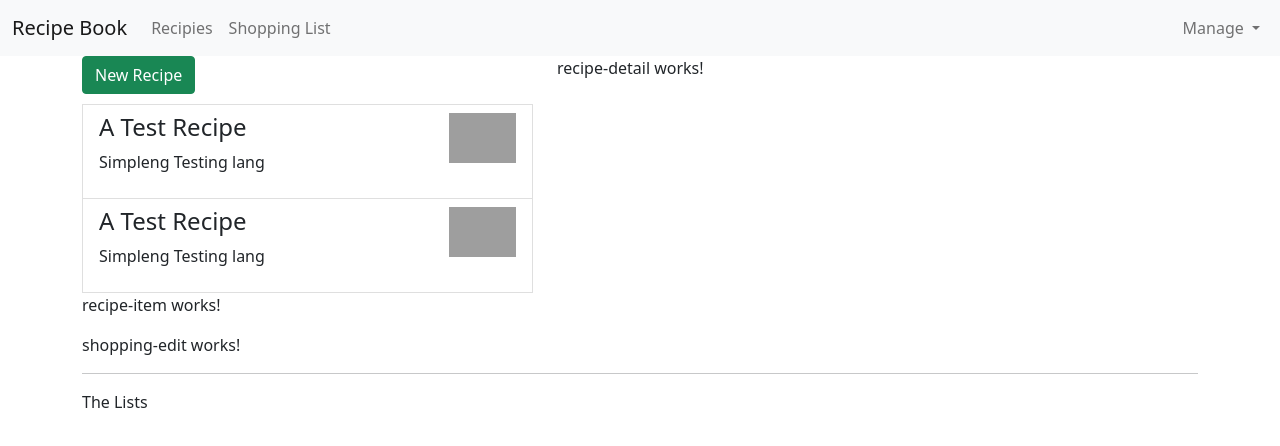
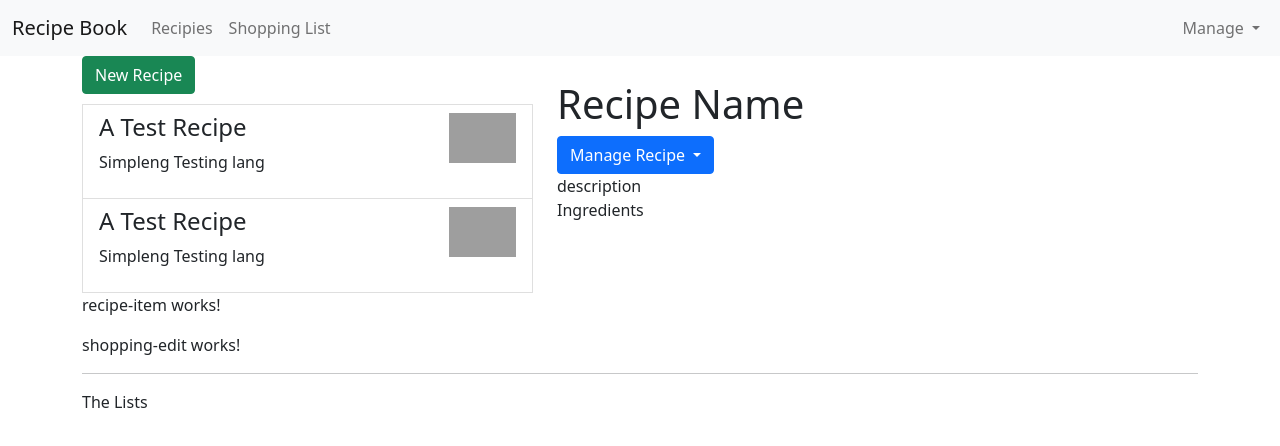
Before and after one commit to ChristianJayDC/Angular-Complete-Guide, an Angular app in the folder Project/: page / in a window 1280 px wide. Shown: the top 446 px of the page. Built offline with nearby package versions, Linux system fonts and the light colour scheme; grey boxes are pictures that could not be loaded.

Commit message:
Working the recipe detail

```diff
--- a/Project/src/app/recipies/recipe-detail/recipe-detail.component.html
+++ b/Project/src/app/recipies/recipe-detail/recipe-detail.component.html
@@ -1 +1,37 @@
-<p>recipe-detail works!</p>
+<div class="row">
+  <div class="col-xs-12">
+    <img src="" alt="" class="img-fluid">
+  </div>
+</div>
+
+<div class="row">
+  <div class="col-xs-12">
+    <h1>Recipe Name</h1>
+  </div>
+</div>
+
+<div class="row">
+  <div class="col-xs-12">
+    <div class="btn-group">
+      <button type="button" class="btn btn-primary dropdown-toggle">Manage Recipe <span class="caret"></span></button>
+
+      <ul class="dropdown-menu">
+        <li><a href="#">Add to Shopping List</a></li>
+        <li><a href="#">Edit Recipe</a></li>
+        <li><a href="#">Delete Recipe</a></li>
+      </ul>
+    </div>
+  </div>
+</div>
+
+<div class="row">
+  <div class="col-xs-12">
+    description
+  </div>
+</div>
+
+<div class="row">
+  <div class="col-xs-12">
+    Ingredients
+  </div>
+</div>
```
